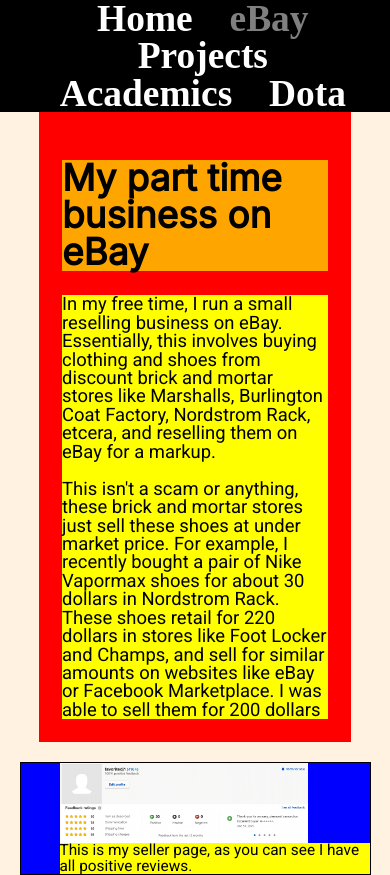
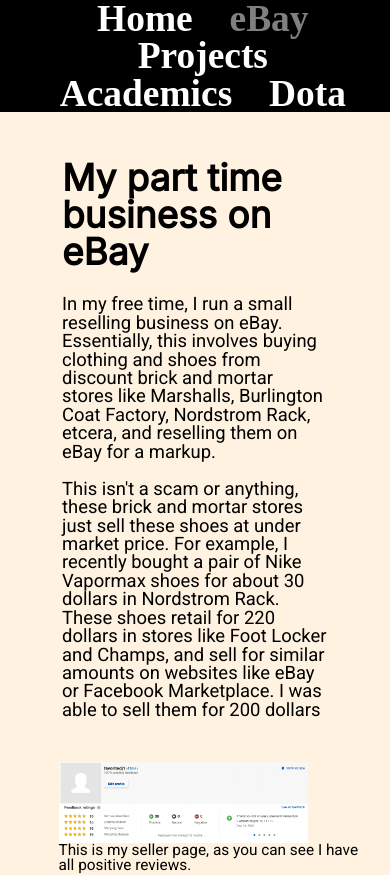
Before and after one commit to timurbeletskii/project1, a plain HTML site: page ebay.html in a window 390 px wide. Drawn offline with Linux system fonts and the light colour scheme.

Commit message:
removed the colors

```diff
--- a/styles/site.css
+++ b/styles/site.css
@@ -108,19 +108,19 @@ body{
 h1{
   font-family: 'Inter', Arial, sans-serif;
   font-size: 35px;
-	background-color: orange;
+	/* background-color: orange; */
 	font-weight: bold;
 }
 
 h2{
-	background-color: green;
+	/* background-color: green; */
 	font-family:'Inter', Arial;
 	font-size: 20px;
 	font-style: italic;
 }
 
 p{
-	background-color: yellow;
+	/* background-color: yellow; */
 	font-family: 'Roboto', Arial;
 	font-size 15px;
 }
@@ -139,7 +139,7 @@ img.selfie{
 }
 
 aside.indexpage {
-	background-color: blue;
+	/* background-color: blue; */
   padding: 3em;
   flex-grow: 1;
   min-width: 25%;
@@ -152,7 +152,7 @@ aside.indexpage {
 }
 main.indexpage {
 
-	background-color: red;
+	/* background-color: red; */
 	margin-top: 10%;
 	margin-left:-110px;
 	margin-right: 20%;
@@ -187,7 +187,7 @@ main.indexpage {
 
 /*  EBAY PAGE STYLING */
 aside.ebaypage{
-	background-color: blue;
+	/* background-color: blue; */
 	padding-left: 10%;
 	flex-grow: 1;
 	min-width: 25%;
@@ -195,12 +195,11 @@ aside.ebaypage{
 	margin-right:20%;
 	margin-top: 5%;
 	justify-content: center;
-	border: 1px solid;
 }
 
 main.ebaypage {
 
-	background-color: red;
+	/* background-color: red; */
 	margin-left:20%;
 	margin-right: 20%;
 	padding: 2em;
@@ -247,7 +246,7 @@ img.ebay{
     height: 60%;
   }
 	aside.indexpage {
-		background-color: blue;
+		/* background-color: blue; */
 	  padding: 3em;
 	  flex-grow: 1;
 	  min-width: 25%;
@@ -266,7 +265,7 @@ img.ebay{
 	}
 	main.indexpage {
 
-		background-color: red;
+		/* background-color: red; */
 		margin-top: -10px;
 		margin-left: 10%;
 		margin-right: 10%;
@@ -282,7 +281,7 @@ img.ebay{
 
 
 	aside.ebaypage{
-		background-color: blue;
+		/* background-color: blue; */
 		padding-left: 10%;
 		flex-grow: 1;
 		min-width: 25%;
@@ -290,12 +289,11 @@ img.ebay{
 		margin-right:5%;
 		margin-top: 5%;
 		justify-content: center;
-		border: 1px solid;
 	}
 
 	main.ebaypage {
 
-		background-color: red;
+		/* background-color: red; */
 		margin-left:10%;
 		margin-right: 10%;
 		padding: 1em;
```
